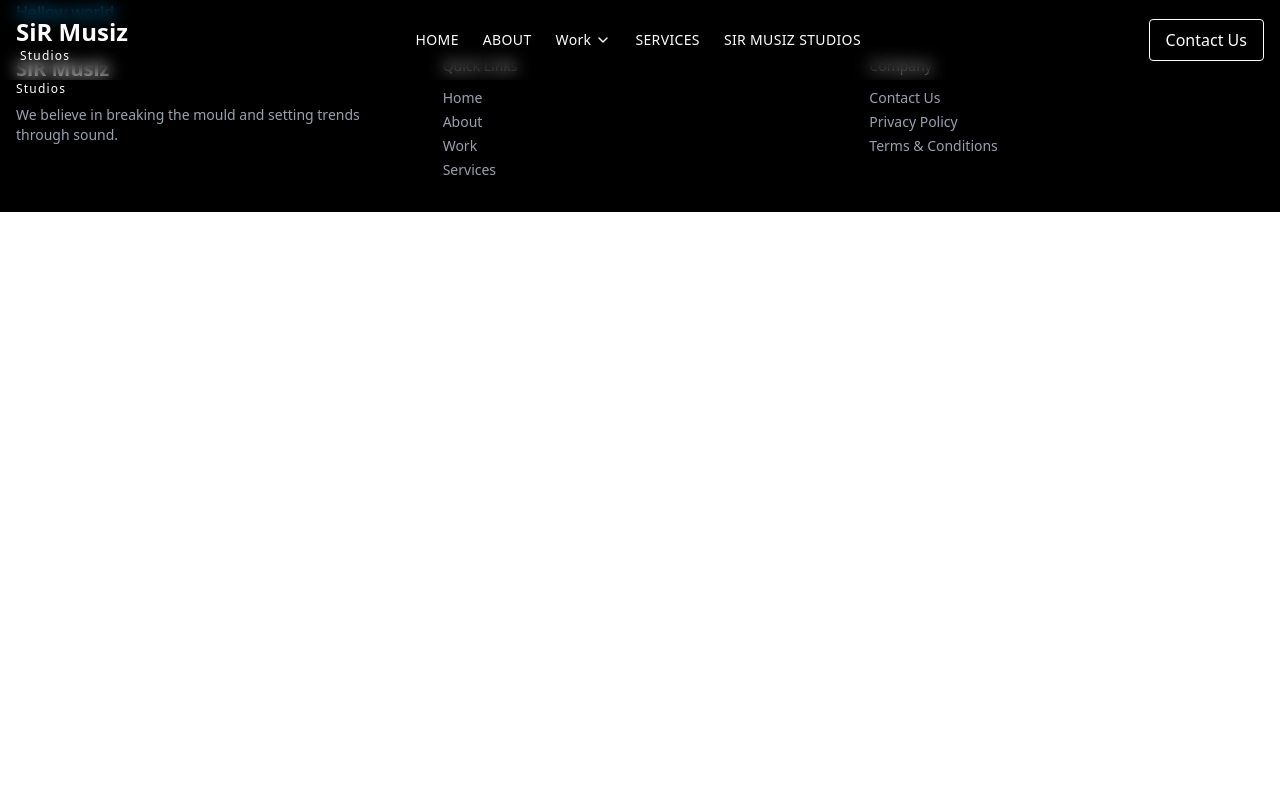
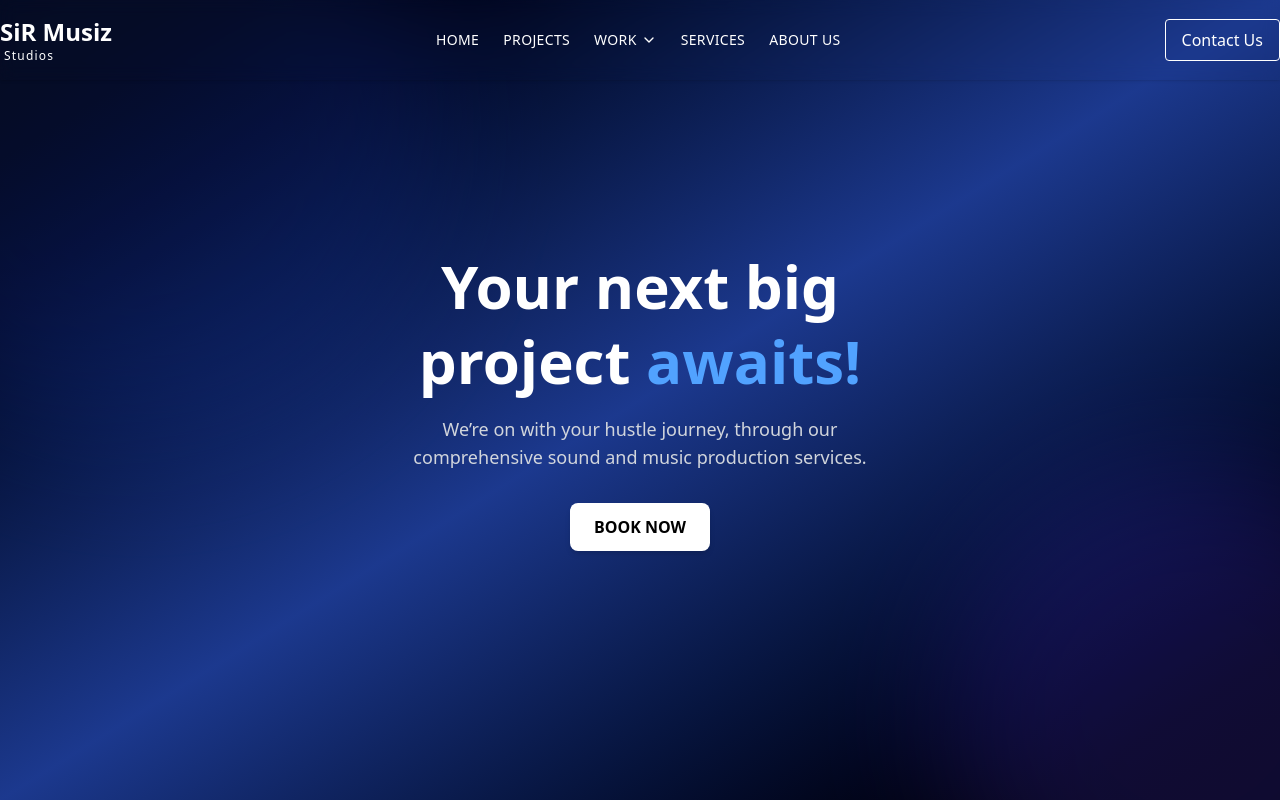
Before and after one commit to Akhilesh10gupta/musiz, a Next.js app: page / in a window 1280 px wide. Shown: the top 800 px of the page. Built offline with nearby package versions, Linux system fonts and the light colour scheme.

Commit message:
hero section temporery completed

```diff
--- a/app/page.tsx
+++ b/app/page.tsx
@@ -1,11 +1,13 @@
 import React from 'react'
 import { Button } from "@/components/ui/button"
 import Container from '@/components/Container'
+import Hero from '@/components/Hero'
 
 const Home = () => {
   return (
-    <Container className='bg-black'>
-      <h2 className='font-medium text-sky-500'>Hellow world</h2>
+    <Container className='bg-black max-w-full' >
+      <Hero/>
+
 
     </Container>
   )
--- a/components/Container.tsx
+++ b/components/Container.tsx
@@ -3,7 +3,7 @@ import React from 'react'
 
 const Container = ({children, className}:{children:React.ReactNode,className?:string}) => {
   return (
-    <div className={cn("max-w-screen-xl mx-auto px-4", className)}>{children}</div>
+    <div className={cn("max-w-screen-xl mx-auto", className)}>{children}</div>
   )
 }
 
--- a/components/Header.tsx
+++ b/components/Header.tsx
@@ -30,12 +30,12 @@ const Header = () => {
         {/* Desktop Navigation Menu */}
         <nav className="hidden sm:flex items-center space-x-6 text-sm uppercase font-light tracking-wide">
           <Link href="/" className="">Home</Link>
-          <Link href="/about" className="hover:text-gray-300">About</Link>
+          <Link href="/about" className="hover:text-gray-300">Projects</Link>
 
           {/* WORK MENU - DESKTOP */}
           <DropdownMenu>
             <DropdownMenuTrigger className="flex items-center hover:text-gray-300 cursor-pointer focus:outline-none">
-              <span>Work</span>
+              <span>WORK</span>
               <ChevronDown className="w-4 h-4 ml-1" />
             </DropdownMenuTrigger>
             <DropdownMenuContent className="bg-transparent text-white">
@@ -52,7 +52,7 @@ const Header = () => {
           </DropdownMenu>
 
           <Link href="/services" className="hover:text-gray-300">Services</Link>
-          <Link href="/studio" className="hover:text-gray-300">SiR Musiz Studios</Link>
+          <Link href="/studio" className="hover:text-gray-300">About Us</Link>
         </nav>
 
         {/* Contact Button - hide on mobile */}
@@ -81,7 +81,7 @@ const Header = () => {
       {menuOpen && (
         <nav className="sm:hidden bg-transparent bg-opacity-80 backdrop-blur-md w-full px-6 py-4 flex flex-col space-y-4 uppercase font-light tracking-wide text-white">
           <Link href="/" onClick={() => setMenuOpen(false)}>Home</Link>
-          <Link href="/about" onClick={() => setMenuOpen(false)}>About</Link>
+          <Link href="/about" onClick={() => setMenuOpen(false)}>Projects</Link>
 
           {/* WORK MENU - MOBILE */}
           <div className="flex flex-col">
@@ -89,7 +89,7 @@ const Header = () => {
               onClick={toggleMobileWork}
               className="flex items-center justify-between focus:outline-none"
             >
-              <span>Work</span>
+              <span>WORK</span>
               <ChevronDown
                 className={`w-4 h-4 transition-transform ${
                   mobileWorkOpen ? 'rotate-180' : 'rotate-0'
@@ -106,7 +106,7 @@ const Header = () => {
           </div>
 
           <Link href="/services" onClick={() => setMenuOpen(false)}>Services</Link>
-          <Link href="/studio" onClick={() => setMenuOpen(false)}>SiR Musiz Studios</Link>
+          <Link href="/studio" onClick={() => setMenuOpen(false)}>About us</Link>
           <Link
             href="/contact"
             onClick={() => setMenuOpen(false)}
--- /dev/null
+++ b/components/Hero.tsx
@@ -0,0 +1,39 @@
+'use client'
+import React from 'react'
+import { motion } from 'framer-motion'
+
+const Hero = () => {
+  return (
+    <div className=" relative min-h-screen bg-gradient-to-br from-black via-blue-900 to-black flex items-center justify-center text-center overflow-hidden">
+      {/* Animated Background Blur Circle */}
+      <div className="absolute -top-40 -left-40 w-[600px] h-[600px] bg-blue-800 opacity-20 rounded-full blur-3xl z-0" />
+      <div className="absolute -bottom-40 -right-40 w-[500px] h-[500px] bg-indigo-600 opacity-20 rounded-full blur-3xl z-0" />
+
+      {/* Content */}
+      <motion.div
+        initial={{ opacity: 0, y: 60 }}
+        animate={{ opacity: 1, y: 0 }}
+        transition={{ duration: 1.2 }}
+        className="relative z-10 px-6"
+      >
+        <h1 className="text-white text-4xl sm:text-6xl font-bold leading-tight">
+          Your next big<br />project <span className="text-blue-400">awaits!</span>
+        </h1>
+
+        <p className="text-gray-300 mt-4 text-lg max-w-xl mx-auto">
+          We’re on with your hustle journey, through our <br />comprehensive sound and music production services.
+        </p>
+
+        <motion.button
+          whileHover={{ scale: 1.1 }}
+          whileTap={{ scale: 0.95 }}
+          className="mt-8 px-6 py-3 bg-white text-black font-semibold rounded-md shadow-md hover:bg-blue-500 hover:text-white transition duration-300"
+        >
+          BOOK NOW
+        </motion.button>
+      </motion.div>
+    </div>
+  )
+}
+
+export default Hero
--- a/package.json
+++ b/package.json
@@ -25,6 +25,7 @@
     "clsx": "^2.1.1",
     "cmdk": "^1.1.1",
     "embla-carousel-react": "^8.6.0",
+    "framer-motion": "^12.16.0",
     "lucide-react": "^0.513.0",
     "next": "15.3.3",
     "react": "^19.0.0",
```
Also changed, not shown: 1 other file (tests, documents, lock files or other folders).
